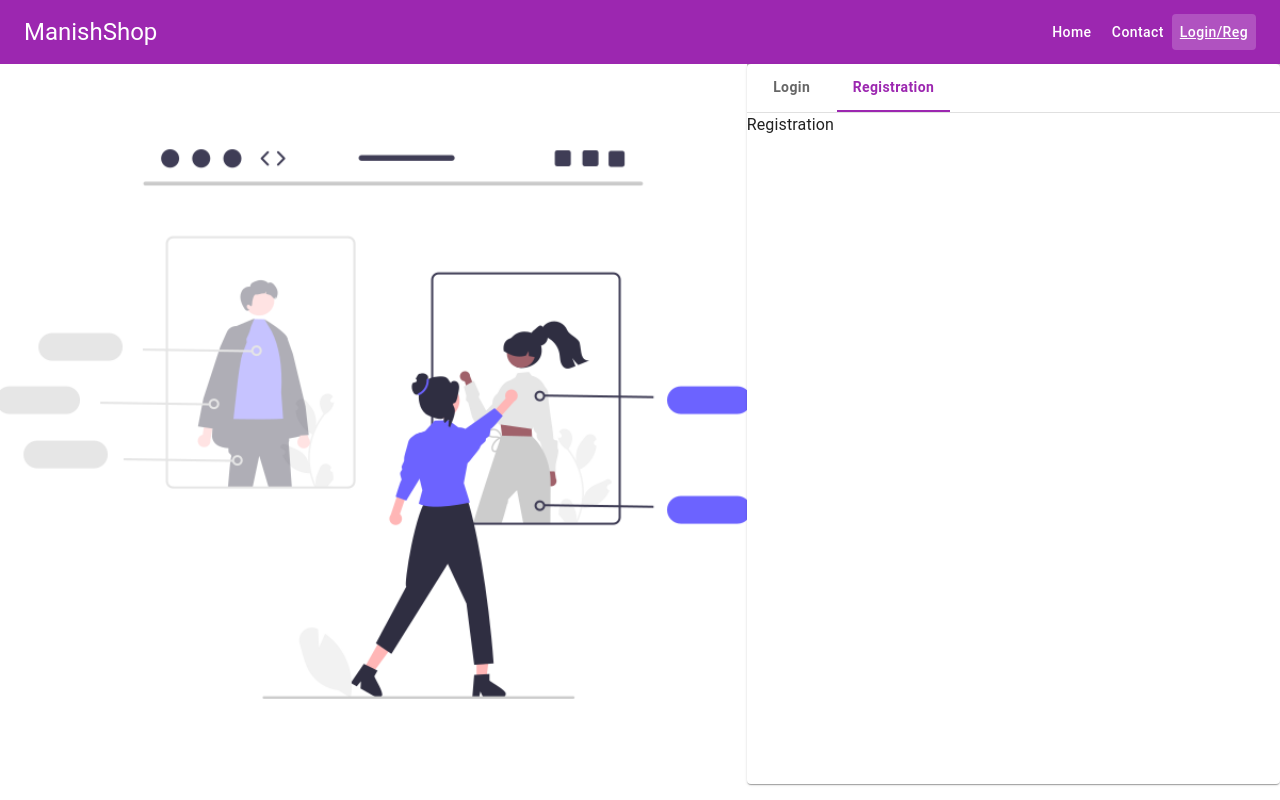
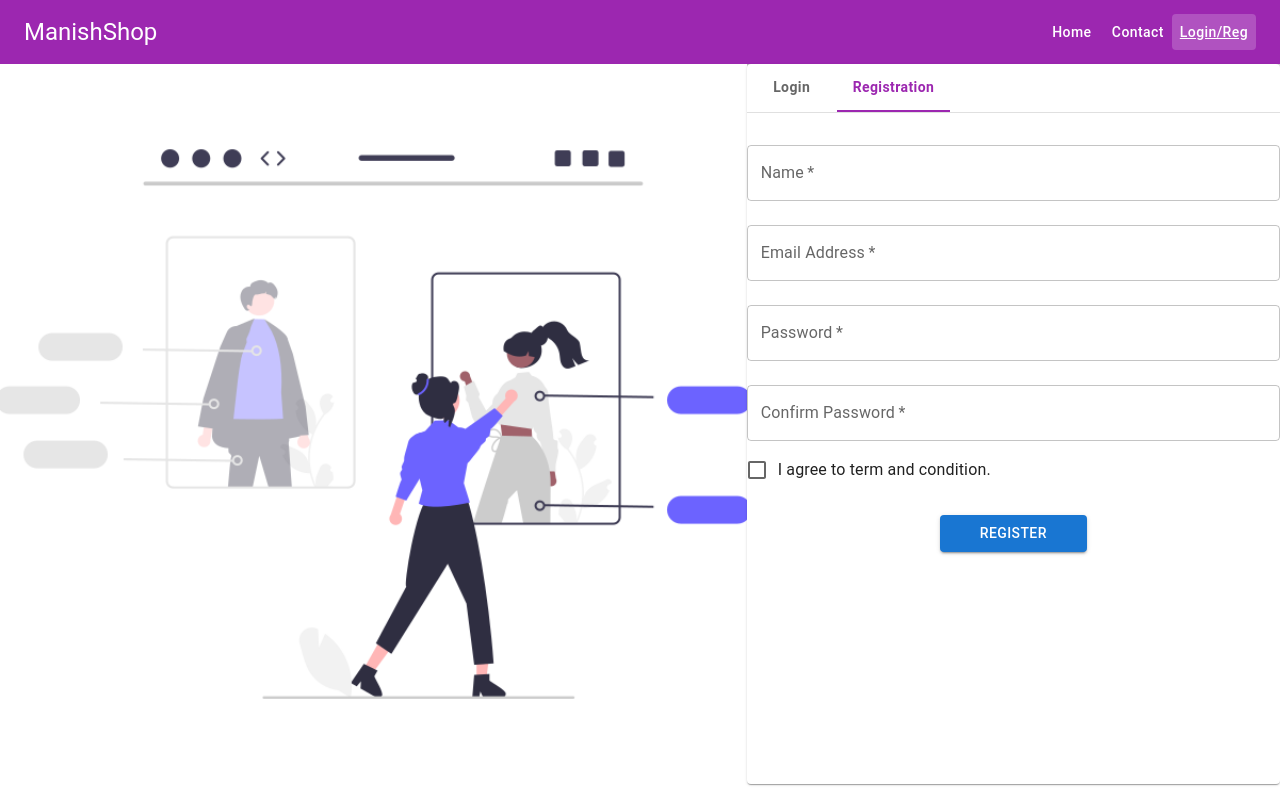
Before and after one commit to maniishbhusal/django-react-auth, a React (Vite) app in the folder frontend/: page /login in a window 1280 px wide. Both pictures are taken after a click on the tab "Registration". Built offline with nearby package versions, Linux system fonts and the light colour scheme.

Commit message:
create login, register, reset password page

```diff
--- a/frontend/src/components/pages/auth/LoginReg.jsx
+++ b/frontend/src/components/pages/auth/LoginReg.jsx
@@ -2,6 +2,7 @@ import { React, useState } from "react";
 import { Box, Card, Grid, Tab, Tabs } from "@mui/material";
 import shopping_img from "../../../images/shopping.png";
 import UserLoginPage from "./UserLoginPage";
+import UserRegistrationPage from "./UserRegistrationPage";
 
 /**
  * The TabPanel component conditionally renders its children based on the value and index props.
@@ -65,7 +66,7 @@ const LoginReg = () => {
                 <UserLoginPage />
               </TabPanel>
               <TabPanel value={value} index={1}>
-                Registration
+                <UserRegistrationPage />
               </TabPanel>
             </Box>
           </Card>
--- /dev/null
+++ b/frontend/src/components/pages/auth/ResetPassword.jsx
@@ -0,0 +1,98 @@
+import { useState } from "react";
+import { Grid, Box, TextField, Button, Alert } from "@mui/material";
+import { useNavigate } from "react-router-dom";
+
+const ResetPassword = () => {
+  const navigate = useNavigate();
+  const [error, setError] = useState({
+    status: false,
+    msg: "",
+    type: "",
+  });
+
+  const handleSubmit = (e) => {
+    e.preventDefault();
+    const data = new FormData(e.currentTarget);
+    const actualData = {
+      password: data.get("password"),
+      confirmPassword: data.get("confirmPassword"),
+    };
+
+    // Validation
+    if (actualData.password && actualData.confirmPassword) {
+      if (actualData.password === actualData.confirmPassword) {
+        setError({
+          status: true,
+          msg: "Password Reset Successful. Redirecting to Login Page...",
+          type: "success",
+        });
+        document.getElementById("password-reset-form").reset();
+        // redirecting after 3 seconds
+        setTimeout(() => {
+          navigate("/login");
+        }, 3000);
+      } else {
+        setError({
+          status: true,
+          msg: "Passwords do not match",
+          type: "error",
+        });
+      }
+    } else {
+      setError({
+        status: true,
+        msg: "All fields are required",
+        type: "error",
+      });
+    }
+  };
+
+  return (
+    <>
+      <Grid container justifyContent={"center"}>
+        <Grid item sm={6} xs={12}>
+          <h1>Reset Password</h1>
+          <Box
+            component="form"
+            noValidate
+            sx={{ mt: 2 }}
+            id="password-reset-form"
+            onSubmit={handleSubmit}
+          >
+            <TextField
+              required
+              fullWidth
+              margin="normal"
+              id="password"
+              name="password"
+              label="New Password"
+              type="password"
+            />
+            <TextField
+              required
+              fullWidth
+              margin="normal"
+              id="confirmPassword"
+              name="confirmPassword"
+              label="New Confirm Password"
+              type="password"
+            />
+
+            <Box textAlign="center">
+              <Button
+                type="submit"
+                variant="contained"
+                sx={{ mt: 3, mb: 2, px: 5 }}
+              >
+                Reset Password
+              </Button>
+            </Box>
+            {error.status && <Alert severity={error.type}>{error.msg}</Alert>}
+          </Box>
+        </Grid>
+      </Grid>
+    </>
+  );
+};
+
+export default ResetPassword;
--- /dev/null
+++ b/frontend/src/components/pages/auth/SendPasswordResetEmail.jsx
@@ -0,0 +1,78 @@
+import { Grid, TextField, Button, Box, Alert } from "@mui/material";
+import { useState } from "react";
+
+const SendPasswordResetEmail = () => {
+  const [error, setError] = useState({
+    status: false,
+    msg: "",
+    type: "",
+  });
+
+  const handleSubmit = (e) => {
+    e.preventDefault();
+    const data = new FormData(e.currentTarget);
+    const actualData = {
+      email: data.get("email"),
+    };
+
+    // console.log(actualData);
+    // validation
+    if (actualData.email) {
+      setError({
+        status: true,
+        msg: "Password Reset Email Sent. Please Check your Email!!",
+        type: "success",
+      });
+      document.getElementById("password-reset-email-form").reset();
+    } else {
+      setError({
+        status: true,
+        msg: "Please Provide Valid Email",
+        type: "error",
+      });
+    }
+  };
+
+  return (
+    <>
+      <Grid container justifyContent={"center"}>
+        <Grid item sm={6} xs={12}>
+          <Box
+            component="form"
+            noValidate
+            sx={{ mt: 2 }}
+            id="password-reset-email-formm"
+            onSubmit={handleSubmit}
+          >
+            <TextField
+              required
+              fullWidth
+              margin="normal"
+              id="email"
+              name="email"
+              label="Email Address"
+              type="email"
+            />
+
+            <Box textAlign="center">
+              <Button
+                type="submit"
+                variant="contained"
+                sx={{ mt: 3, mb: 2, px: 5 }}
+              >
+                Reset Password
+              </Button>
+            </Box>
+            {error.status ? (
+              <Alert severity={error.type}>{error.msg}</Alert>
+            ) : (
+              ""
+            )}
+          </Box>
+        </Grid>
+      </Grid>
+    </>
+  );
+};
+
+export default SendPasswordResetEmail;
--- a/frontend/src/components/pages/auth/UserLoginPage.jsx
+++ b/frontend/src/components/pages/auth/UserLoginPage.jsx
@@ -1,7 +1,15 @@
-import { NavLink } from "react-router-dom";
-import { Box, Button, TextField } from "@mui/material";
+import { NavLink, useNavigate } from "react-router-dom";
+import { Alert, Box, Button, TextField } from "@mui/material";
+import { useState } from "react";
 
 const UserLoginPage = () => {
+  const navigate = useNavigate();
+  const [error, setError] = useState({
+    status: false,
+    msg: "",
+    type: "",
+  });
+
   const handleSubmit = (e) => {
     e.preventDefault();
     const data = new FormData(e.currentTarget);
@@ -13,10 +21,11 @@ const UserLoginPage = () => {
     // console.log(actualData);
     // validation
     if (actualData.email && actualData.password) {
-      alert("Login Successful");
+      setError({ status: true, msg: "Login Successful", type: "success" });
       document.getElementById("login-form").reset();
+      navigate("/");
     } else {
-      alert("Please fill all the fields");
+      setError({ status: true, msg: "All Fields are Required", type: "error" });
     }
   };
 
@@ -55,7 +64,8 @@ const UserLoginPage = () => {
             Login
           </Button>
         </Box>
-        <NavLink to="/">Forgot Password?</NavLink>
+        <NavLink to="/sendpasswordresetemail">Forgot Password?</NavLink>
+        {error.status ? <Alert severity={error.type}>{error.msg}</Alert> : ""}
       </Box>
     </>
   );
--- /dev/null
+++ b/frontend/src/components/pages/auth/UserRegistrationPage.jsx
@@ -0,0 +1,131 @@
+import { NavLink, useNavigate } from "react-router-dom";
+import {
+  Alert,
+  Box,
+  Button,
+  Checkbox,
+  FormControlLabel,
+  TextField,
+} from "@mui/material";
+import { useState } from "react";
+
+const UserRegistrationPage = () => {
+  const navigate = useNavigate(); // for redirection
+
+  const [error, setError] = useState({
+    status: false,
+    msg: "",
+    type: "",
+  });
+
+  const handleSubmit = (e) => {
+    e.preventDefault();
+    const data = new FormData(e.currentTarget);
+    console.log(data.get("tc"));
+    const actualData = {
+      name: data.get("name"),
+      email: data.get("email"),
+      password: data.get("password"),
+      password_confirmation: data.get("password_confirmation"),
+      tc: data.get("tc"),
+    };
+
+    // console.log(actualData);
+    // validation
+    if (
+      actualData.name &&
+      actualData.email &&
+      actualData.password &&
+      actualData.password_confirmation &&
+      actualData.tc
+    ) {
+      if (actualData.password === actualData.password_confirmation) {
+        setError({
+          status: true,
+          msg: "Registration Successful",
+          type: "success",
+        });
+        document.getElementById("registration-form").reset();
+        navigate("/");
+      } else {
+        setError({
+          status: true,
+          msg: "Passwords do not match",
+          type: "error",
+        });
+      }
+    } else {
+      setError({
+        status: true,
+        msg: "All fields are required",
+        type: "error",
+      });
+    }
+  };
+  return (
+    <>
+      <Box
+        component="form"
+        noValidate
+        sx={{ mt: 2 }}
+        id="registration-form"
+        onSubmit={handleSubmit}
+      >
+        <TextField
+          required
+          fullWidth
+          margin="normal"
+          id="name"
+          name="name"
+          label="Name"
+        />
+
+        <TextField
+          required
+          fullWidth
+          margin="normal"
+          id="email"
+          name="email"
+          label="Email Address"
+        />
+        <TextField
+          required
+          fullWidth
+          margin="normal"
+          id="password"
+          name="password"
+          label="Password"
+          type="password"
+        />
+
+        <TextField
+          required
+          fullWidth
+          margin="normal"
+          id="password_confirmation"
+          name="password_confirmation"
+          label="Confirm Password"
+          type="password"
+        />
+
+        <FormControlLabel
+          control={<Checkbox value="agree" color="primary" name="tc" id="tc" />}
+          label="I agree to term and condition."
+        />
+
+        <Box textAlign="center">
+          <Button
+            type="submit"
+            variant="contained"
+            sx={{ mt: 3, mb: 2, px: 5 }}
+          >
+            Register
+          </Button>
+        </Box>
+        {error.status ? <Alert severity={error.type}>{error.msg}</Alert> : ""}
+      </Box>
+    </>
+  );
+};
+
+export default UserRegistrationPage;
```
Also changed, not shown: frontend/src/App.jsx (+10 -0 lines).
